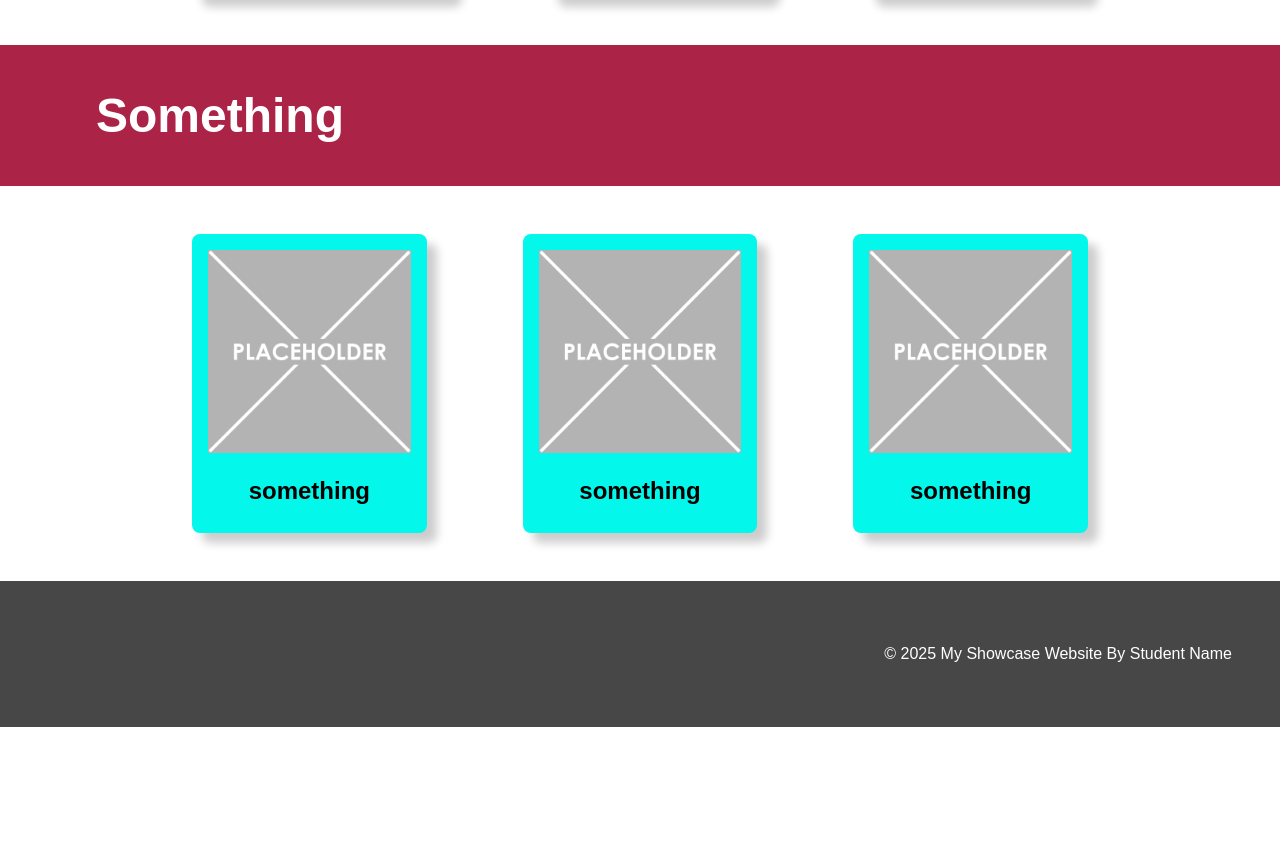
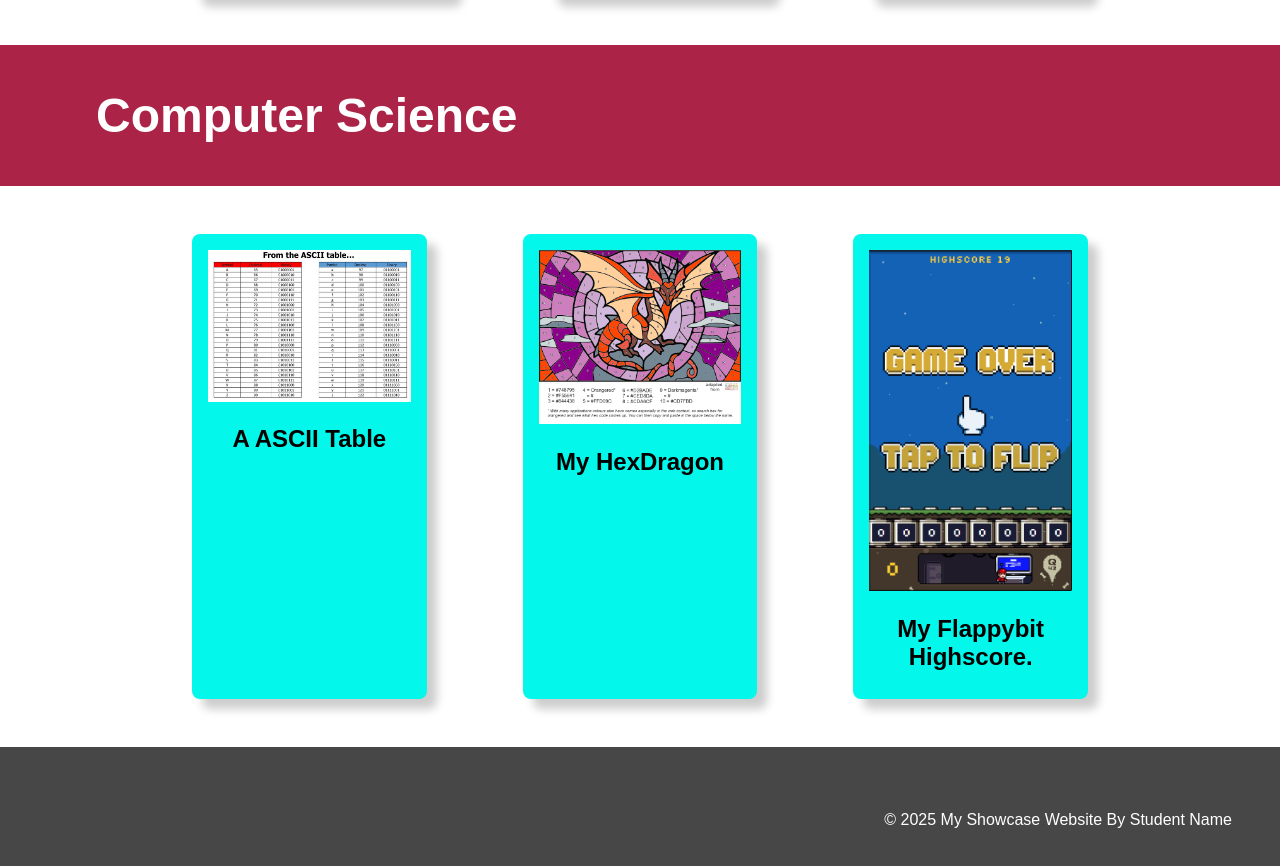
Before and after one commit to MrMaip/Year10Website, a plain HTML site: page index.html in a window 1280 px wide. Shown: the part 678-1544 px from the top of the page. Before the commit the page ends 1405 px from the top, so only its background shows below. Drawn offline with Linux system fonts and the light colour scheme.

Commit message:
ComputerScience

```diff
--- a/index.html
+++ b/index.html
@@ -44,22 +44,22 @@
     <section class="topic">
         <!-- the topic title a big bar with text in it -->
         <div class="topic-title-red">
-            <h1>Something</h1>
+            <h1>Computer Science</h1>
         </div>
         <!-- now a three column grid of images -->
         <div class="topic-content">
             <!-- one "card" which includes an image with a text below it -->
             <div class="topic-card">
-                <img src="images/placeholder-1024x1024.png" alt="change this!">
-                <h2 class="topic-card-text">something</h2>
+                <img src="images/ASCII_TABLE.png" alt="ASCII_TABLE">
+                <h2 class="topic-card-text">A ASCII Table</h2>
             </div>
             <div class="topic-card">
-                 <img src="images/placeholder-1024x1024.png" alt="change this!">
-                <h2 class="topic-card-text">something</h2>
+                 <img src="images/HexDragon.png" alt="HexDragon">
+                <h2 class="topic-card-text">My HexDragon</h2>
             </div>
             <div class="topic-card">
-                <img src="images/placeholder-1024x1024.png" alt="change this!">
-                <h2 class="topic-card-text">something</h2>
+                <img src="images/Flappybit scpore.png" alt="Flappybit">
+                <h2 class="topic-card-text">My Flappybit Highscore.</h2>
             </div>
         </div>
     </section>
```
Also changed, not shown: images/ASCII_TABLE.png (added), images/Flappybit scpore.png (added), images/HexDragon.png (added).
